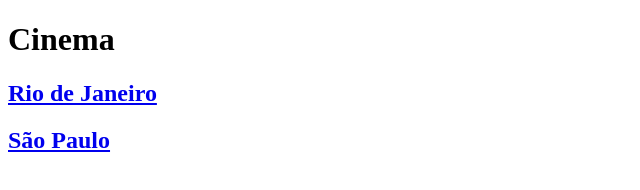
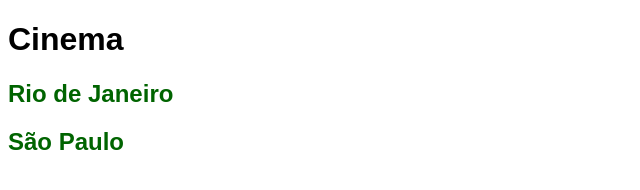
Before and after one commit to euvictormonte/simple-cinema-page, a plain HTML site: page index.html in a window 1280 px wide. Shown: the whole page, without its empty margins (0-640 px from the left). Drawn offline with Linux system fonts and the light colour scheme; the site is published under a folder, as on GitHub Pages, so addresses that start at the root find nothing.

Commit message:
Add files via upload

```diff
--- a/index.html
+++ b/index.html
@@ -5,13 +5,13 @@
   <meta charset="UTF-8">
   <meta name="viewport" content="width=device-width, initial-scale=1.0">
   <title>Cinema</title>
-  <link rel="stylesheet" href="/style.css">
+  <link rel="stylesheet" href="./style.css">
 </head>
 
 <body>
   <h1>Cinema</h1>
-  <h2> <a href="/estados/rj.html">Rio de Janeiro</a> </h2>
-  <h2> <a href="/estados/sp.html">São Paulo</a> </h2>
+  <h2> <a href="./rj.html">Rio de Janeiro</a> </h2>
+  <h2> <a href="./sp.html">São Paulo</a> </h2>
 
 </body>
 
```
Also changed, not shown: rj.html (+2 -2 lines), sp.html (+2 -2 lines).
